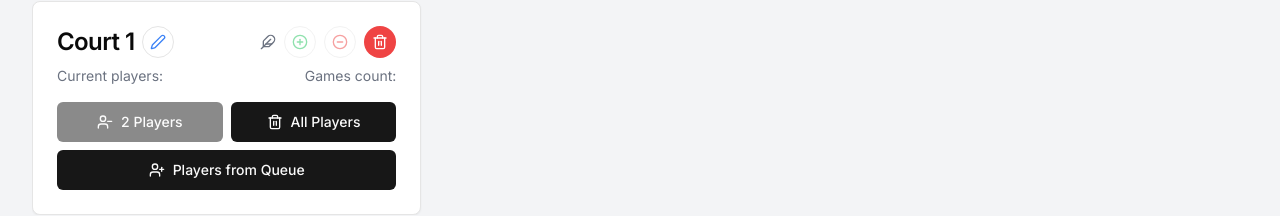
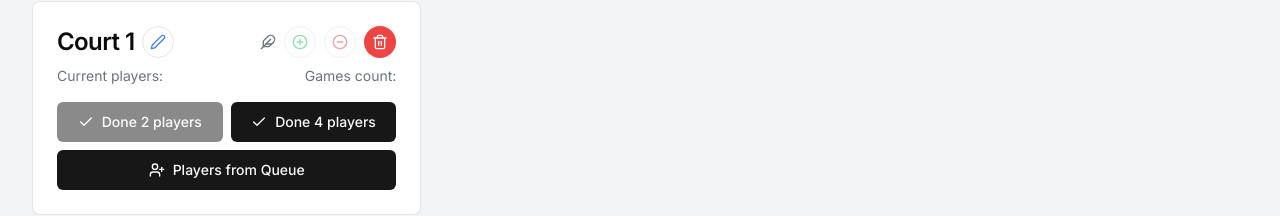
Before and after one commit to taforyou/court-queue-masters-v2-next, a Next.js app: page / in a window 1280 px wide. Shown: the part 279-495 px from the top of the page. Built offline with nearby package versions, Linux system fonts and the light colour scheme.

Commit message:
chore: fix icons

```diff
--- a/src/app/page.js
+++ b/src/app/page.js
@@ -6,7 +6,7 @@ import { Input } from "@/components/ui/input";
 import { Card, CardContent, CardHeader, CardTitle } from "@/components/ui/card";
 import { Checkbox } from "@/components/ui/checkbox";
 import { useToast } from "@/hooks/use-toast"
-import { Trash2, Feather, PlusCircle, Plus, Minus, MinusCircle, Edit2, Check, ChevronLeft, ChevronRight,UserPlus,UserMinus, ArrowUpDown, Undo2 } from "lucide-react";
+import { Trash2, Feather, PlusCircle, Plus, Check, MinusCircle, Edit2, ChevronLeft, ChevronRight,UserPlus, ArrowUpDown, Undo2 } from "lucide-react";
 import PlayerHistory from '../components/PlayerHistory';
 import Buffer from '../components/Buffer';
 import { Select, SelectContent, SelectItem, SelectTrigger, SelectValue } from "@/components/ui/select";
@@ -779,15 +779,15 @@ const Home = () => {
                         disabled={getCheckedPlayersCount(court) !== 2}
                         className="flex-1 flex items-center justify-center"
                       >
-                        <UserMinus className="mr-2 h-4 w-4" />
-                        2 Players
+                        <Check className="mr-2 h-4 w-4" />
+                        Done 2 players
                       </Button>
                       <Button
                         onClick={() => removePlayersFromCourt(court.id, 4)}
                         className="flex-1 flex items-center justify-center"
                       >
-                        <Trash2 className="mr-2 h-4 w-4" />
-                        All Players
+                        <Check className="mr-2 h-4 w-4" />
+                        Done 4 players
                       </Button>
                     </div>
                     <Button
```
